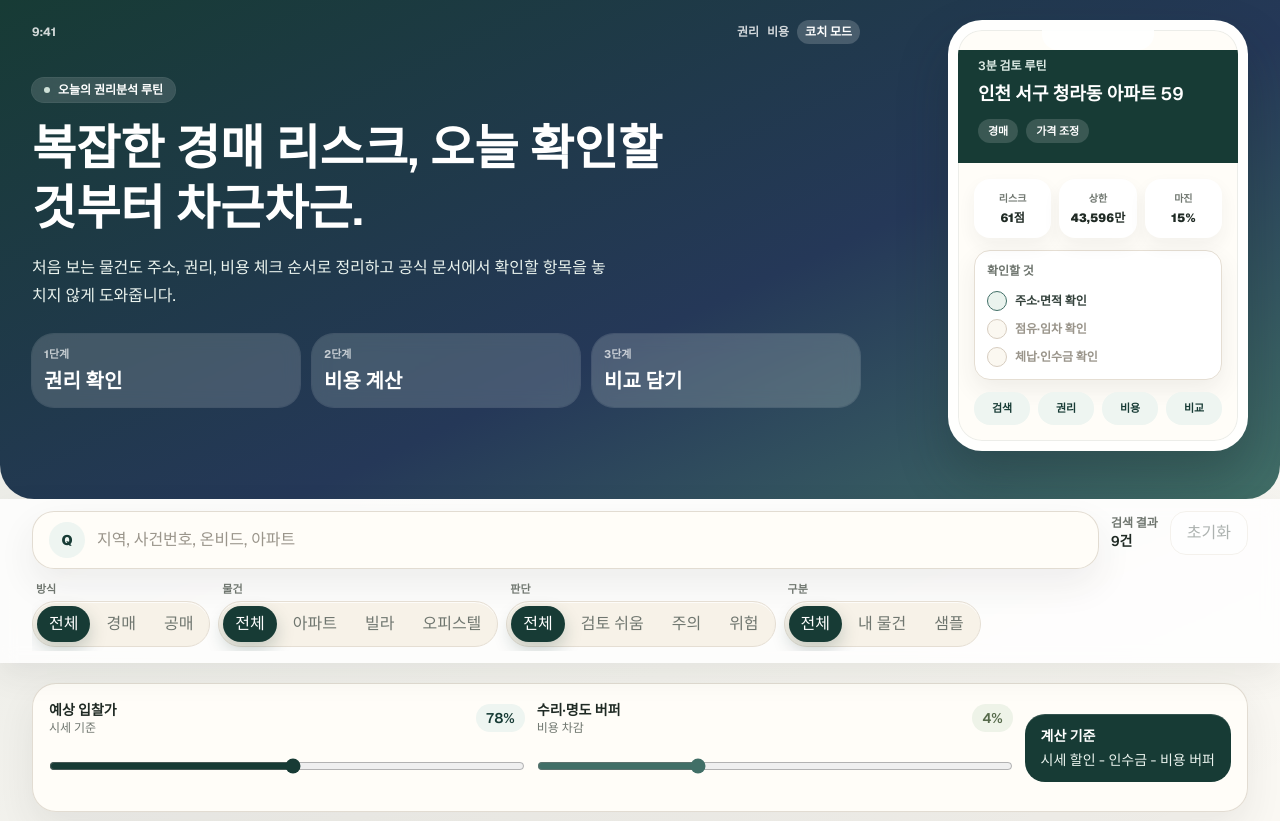
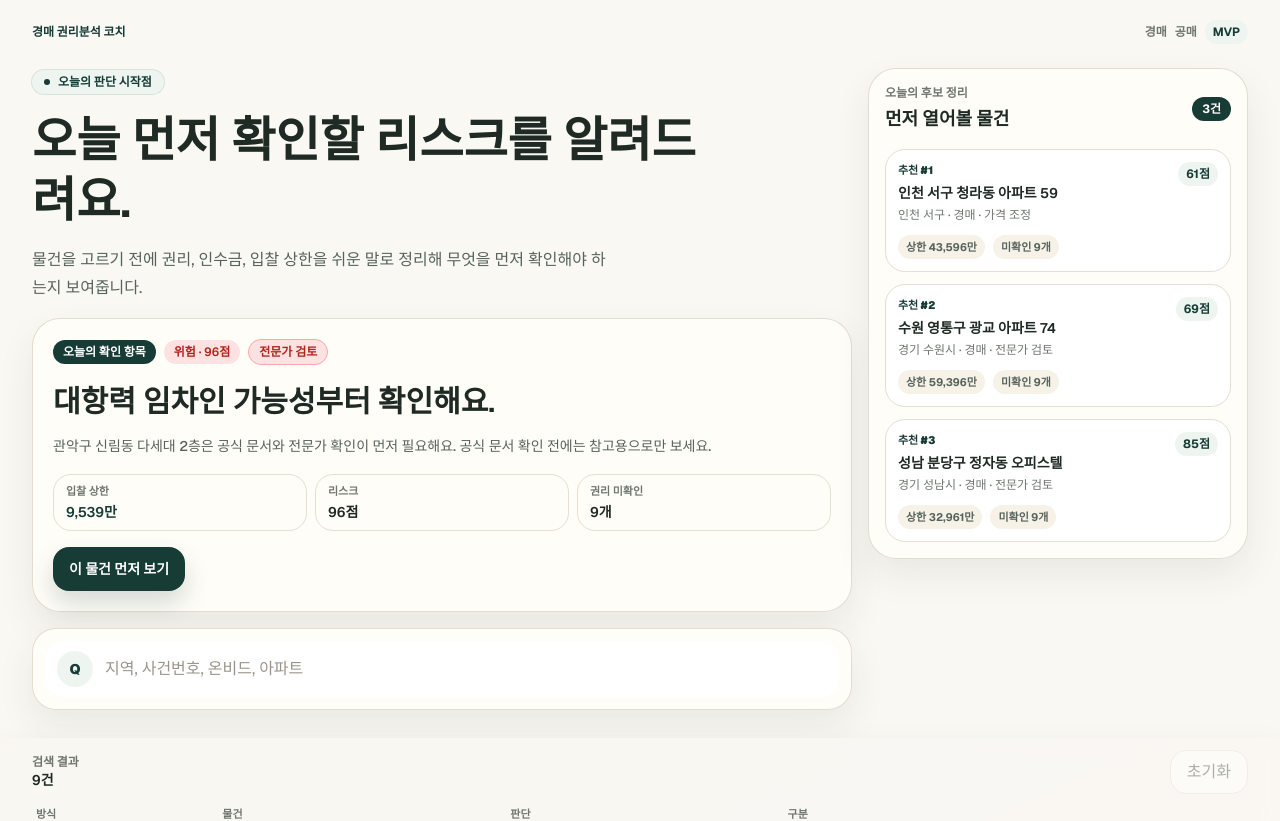
Before and after one commit to jinSsol/auction-risk-analyzer, a Next.js app: page / in a window 1280 px wide. Shown: the top 821 px of the page. Built offline with nearby package versions, Linux system fonts and the light colour scheme.

Commit message:
Redesign home information architecture

```diff
--- a/app/page.tsx
+++ b/app/page.tsx
@@ -89,9 +89,8 @@ export default function Home() {
     level !== "전체",
     owner !== "전체",
   ].filter(Boolean).length;
-  const bestPreview = [...enriched].sort(
-    (left, right) => left.analysis.risk - right.analysis.risk
-  )[0];
+  const coachTask = getCoachTask(enriched);
+  const priorityItems = [...enriched].sort(compareForBasket).slice(0, 3);
 
   function toggleSelected(id: string) {
     setSelectedIds((current) =>
@@ -118,95 +117,40 @@ export default function Home() {
 
   return (
     <main className="app-shell min-h-screen pb-24 text-[#1F2A24] md:pb-0">
-      <section className="hero-surface relative overflow-hidden rounded-b-[34px]">
-        <div className="mx-auto grid max-w-7xl gap-7 px-5 pb-8 pt-5 lg:grid-cols-[minmax(0,1fr)_360px] lg:px-8 lg:pb-12">
-          <div className="min-w-0">
-            <div className="flex items-center justify-between gap-3 text-white/80">
-              <p className="text-xs font-bold">9:41</p>
-              <div className="flex items-center gap-2 text-xs font-bold">
-                <span>권리</span>
-                <span>비용</span>
-                <span className="rounded-full bg-white/18 px-2 py-1 text-white">코치 모드</span>
+      <section className="relative overflow-hidden bg-[#FAF8F3]">
+        <div className="mx-auto max-w-7xl px-5 pb-5 pt-5 lg:px-8 lg:pb-7">
+          <div className="flex items-center justify-between gap-3">
+            <p className="text-xs font-black text-[#173B35]">경매 권리분석 코치</p>
+            <div className="flex items-center gap-2 text-xs font-bold text-[#6F766F]">
+              <span>경매</span>
+              <span>공매</span>
+              <span className="rounded-full bg-[#EEF5F1] px-2 py-1 text-[#173B35]">MVP</span>
             </div>
           </div>
 
-            <div className="mt-8 max-w-2xl">
-              <p className="inline-flex items-center gap-2 rounded-full bg-white/14 px-3 py-1 text-xs font-semibold text-white ring-1 ring-white/18 backdrop-blur">
-                <span className="h-1.5 w-1.5 rounded-full bg-[#CFE1D8]" />
-                오늘의 권리분석 루틴
+          <div className="mt-6 grid gap-4 lg:grid-cols-[minmax(0,1fr)_380px] lg:items-start">
+            <div className="min-w-0 space-y-4">
+              <div className="max-w-2xl">
+                <p className="inline-flex items-center gap-2 rounded-full bg-[#EEF5F1] px-3 py-1 text-xs font-bold text-[#173B35] ring-1 ring-[#D7E4DC]">
+                  <span className="h-1.5 w-1.5 rounded-full bg-[#173B35]" />
+                  오늘의 판단 시작점
                 </p>
-              <h1 className="mt-4 text-3xl font-semibold leading-tight tracking-normal text-white md:text-5xl">
-                복잡한 경매 리스크, 오늘 확인할 것부터 차근차근.
+                <h1 className="mt-4 text-3xl font-semibold leading-tight tracking-normal text-[#1F2A24] md:text-5xl">
+                  오늘 먼저 확인할 리스크를 알려드려요.
                 </h1>
-              <p className="mt-4 max-w-xl text-base leading-7 text-[#EAF3EE]">
-                처음 보는 물건도 주소, 권리, 비용 체크 순서로 정리하고 공식 문서에서
-                확인할 항목을 놓치지 않게 도와줍니다.
+                <p className="mt-4 max-w-xl text-base leading-7 text-[#56635C]">
+                  물건을 고르기 전에 권리, 인수금, 입찰 상한을 쉬운 말로 정리해
+                  무엇을 먼저 확인해야 하는지 보여줍니다.
                 </p>
               </div>
 
-            <div className="mt-6 grid grid-cols-3 gap-3">
-              <HeroMetric label="1단계" value="권리 확인" />
-              <HeroMetric label="2단계" value="비용 계산" tone="warn" />
-              <HeroMetric label="3단계" value="비교 담기" tone="soft" />
-            </div>
-          </div>
+              <CoachTaskCard task={coachTask} />
 
-          <div className="hidden lg:flex lg:justify-end">
-            <div className="phone-mock w-[300px] overflow-hidden bg-[#FFFDF8] text-[#1F2A24]">
-              <div className="phone-notch mx-auto h-5 w-28" />
-              <div className="bg-[#173B35] px-5 pb-5 pt-2 text-white">
-                <p className="text-xs font-semibold text-[#DDEBE5]">3분 검토 루틴</p>
-                <h2 className="mt-2 text-lg font-semibold leading-snug">
-                  {bestPreview?.title ?? "경매·공매 리스크 워크벤치"}
-                </h2>
-                <div className="mt-3 flex gap-2">
-                  <span className="rounded-full bg-white/15 px-2.5 py-1 text-[11px] font-bold">
-                    {bestPreview ? bestPreview.channel : "경매"}
-                  </span>
-                  <span className="rounded-full bg-white/15 px-2.5 py-1 text-[11px] font-bold">
-                    {bestPreview ? bestPreview.analysis.verdict : "입찰 검토"}
-                  </span>
-                </div>
-              </div>
-              <div className="space-y-3 p-4">
-                <div className="grid grid-cols-3 gap-2">
-                  <PhoneMiniStat label="리스크" value={bestPreview ? `${bestPreview.analysis.risk}점` : "18점"} />
-                  <PhoneMiniStat label="상한" value={bestPreview ? uk(bestPreview.analysis.suggested) : "8.6억"} />
-                  <PhoneMiniStat label="마진" value={bestPreview ? percent(bestPreview.analysis.marginRate) : "15%"} />
-                </div>
-                <div className="rounded-2xl border border-[#E5DED3] bg-white p-3 shadow-[0_10px_24px_rgba(47,55,45,0.08)]">
-                  <p className="text-xs font-bold text-[#6F766F]">확인할 것</p>
-                  <div className="mt-3 space-y-2">
-                    <PhoneCheckLine label="주소·면적 확인" />
-                    <PhoneCheckLine label="점유·임차 확인" muted />
-                    <PhoneCheckLine label="체납·인수금 확인" muted />
-                  </div>
-                </div>
-                <div className="grid grid-cols-4 gap-2">
-                  {["검색", "권리", "비용", "비교"].map((label) => (
-                    <div key={label} className="rounded-2xl bg-[#EEF5F1] py-2 text-center text-[11px] font-bold text-[#173B35]">
-                      {label}
-                    </div>
-                  ))}
-                </div>
-              </div>
-            </div>
-          </div>
-        </div>
-      </section>
-
-      <section
-        className={`sticky top-0 z-10 bg-white/82 shadow-[0_12px_30px_rgba(47,55,45,0.08)] backdrop-blur ${
-          mobileTab === "browse" ? "block" : "hidden md:block"
-        }`}
-      >
-        <div className="mx-auto max-w-7xl px-5 py-3 xl:px-8">
-          <div className="grid gap-3 xl:grid-cols-[minmax(280px,1fr)_auto] xl:items-start">
-            <div className="app-card rounded-[22px]">
+              <div className="app-card rounded-[24px] p-3">
                 <label className="sr-only" htmlFor="property-search">
                   물건 검색
                 </label>
-              <div className="flex min-h-14 items-center gap-3 px-4">
+                <div className="flex min-h-14 items-center gap-3 rounded-[18px] bg-white px-3">
                   <span className="flex h-9 w-9 shrink-0 items-center justify-center rounded-full bg-[#EEF5F1] text-sm font-black text-[#173B35]">
                     Q
                   </span>
@@ -228,7 +172,37 @@ export default function Home() {
                   ) : null}
                 </div>
               </div>
-            <div className="flex items-center justify-between gap-3 xl:justify-end">
+            </div>
+
+            <aside className="app-card rounded-[28px] p-4">
+              <div className="flex items-center justify-between gap-3">
+                <div>
+                  <p className="text-xs font-bold text-[#6F766F]">오늘의 후보 정리</p>
+                  <h2 className="mt-1 text-lg font-semibold text-[#1F2A24]">
+                    먼저 열어볼 물건
+                  </h2>
+                </div>
+                <span className="rounded-full bg-[#173B35] px-2.5 py-1 text-xs font-bold text-white">
+                  {priorityItems.length}건
+                </span>
+              </div>
+              <div className="mt-4 space-y-3">
+                {priorityItems.map((item, index) => (
+                  <CoachCandidateRow key={item.id} item={item} index={index} />
+                ))}
+              </div>
+            </aside>
+          </div>
+        </div>
+      </section>
+
+      <section
+        className={`sticky top-0 z-10 bg-[#FAF8F3]/88 shadow-[0_12px_30px_rgba(47,55,45,0.08)] backdrop-blur ${
+          mobileTab === "browse" ? "block" : "hidden md:block"
+        }`}
+      >
+        <div className="mx-auto max-w-7xl px-5 py-3 xl:px-8">
+          <div className="flex items-center justify-between gap-3">
               <div>
                 <p className="text-xs font-bold text-[#6F766F]">검색 결과</p>
                 <p className="text-sm font-semibold text-[#1F2A24]">{stats.total}건</p>
@@ -241,7 +215,6 @@ export default function Home() {
               >
                 초기화
               </button>
-            </div>
           </div>
           <div className="mt-3 flex gap-2 overflow-x-auto pb-1 [scrollbar-width:none] [&::-webkit-scrollbar]:hidden">
             <InlineFilter
@@ -388,6 +361,24 @@ function saveComparisonIds(ids: string[]) {
   }
 }
 
+function getCoachTask(items: AnalyzedItem[]) {
+  const item = [...items].sort((left, right) => right.analysis.risk - left.analysis.risk)[0];
+  if (!item) return null;
+
+  const checklist = summarizeRightsChecklist(item.rightsChecklist);
+  const primaryReason =
+    item.analysis.riskFactors[0]?.label ??
+    (checklist.unknownCount > 0 ? "권리 미확인 항목" : "입찰 상한 확인");
+  const action =
+    item.analysis.verdict === "전문가 검토"
+      ? "공식 문서와 전문가 확인이 먼저 필요해요."
+      : item.analysis.verdict === "가격 조정"
+        ? "입찰가를 낮춰도 마진이 남는지 먼저 보세요."
+        : "상한가 안에서 비교 후보로 담아볼 수 있어요.";
+
+  return { item, primaryReason, action, unknownCount: checklist.unknownCount };
+}
+
 function compareForBasket(left: AnalyzedItem, right: AnalyzedItem) {
   return basketScore(left) - basketScore(right);
 }
@@ -410,50 +401,102 @@ function basketScore(item: AnalyzedItem) {
   );
 }
 
-function HeroMetric({
-  label,
-  value,
-  tone = "default",
+function CoachTaskCard({
+  task,
 }: {
-  label: string;
-  value: string;
-  tone?: "default" | "warn" | "soft";
+  task: ReturnType<typeof getCoachTask>;
 }) {
-  const styles = {
-    default: "bg-white/16 text-white",
-    warn: "bg-[#DDEBE5]/18 text-white",
-    soft: "bg-[#EAF3EE]/20 text-white",
-  };
-
+  if (!task) {
     return (
-    <div className={`rounded-[22px] px-3 py-3 ring-1 ring-white/14 backdrop-blur ${styles[tone]}`}>
-      <p className="text-[11px] font-bold text-white/70">{label}</p>
-      <p className="mt-1 text-xl font-semibold tabular-nums">{value}</p>
+      <div className="app-card rounded-[26px] p-5">
+        <p className="text-sm font-bold text-[#6F766F]">오늘의 확인 항목</p>
+        <p className="mt-2 text-xl font-semibold text-[#1F2A24]">
+          아직 검토할 물건이 없어요.
+        </p>
       </div>
     );
   }
 
-function PhoneMiniStat({ label, value }: { label: string; value: string }) {
+  const { item } = task;
+
   return (
-    <div className="rounded-2xl bg-white px-2 py-3 text-center shadow-[0_8px_18px_rgba(47,55,45,0.06)]">
-      <p className="text-[10px] font-bold text-[#6F766F]">{label}</p>
-      <p className="mt-1 truncate text-xs font-black text-[#1F2A24]">{value}</p>
+    <div className="app-card rounded-[28px] p-5">
+      <div className="flex flex-wrap items-center gap-2">
+        <span className="rounded-full bg-[#173B35] px-2.5 py-1 text-xs font-bold text-white">
+          오늘의 확인 항목
+        </span>
+        <RiskBadge level={item.analysis.level} score={item.analysis.risk} />
+        <Verdict value={item.analysis.verdict} />
+      </div>
+      <h2 className="mt-4 text-2xl font-semibold leading-snug text-[#1F2A24] md:text-3xl">
+        {task.primaryReason}부터 확인해요.
+      </h2>
+      <p className="mt-3 text-sm font-medium leading-6 text-[#56635C]">
+        {item.title}은 {task.action} 공식 문서 확인 전에는 참고용으로만 보세요.
+      </p>
+      <div className="mt-4 grid gap-2 sm:grid-cols-3">
+        <CoachMiniStat label="입찰 상한" value={uk(item.analysis.suggested)} strong />
+        <CoachMiniStat label="리스크" value={`${item.analysis.risk}점`} />
+        <CoachMiniStat label="권리 미확인" value={`${task.unknownCount}개`} />
+      </div>
+      <Link
+        href={`/properties/${item.id}`}
+        className="button-lift mt-4 inline-flex min-h-11 items-center rounded-2xl bg-[#173B35] px-4 text-sm font-semibold text-white shadow-[0_12px_24px_rgba(23,59,53,0.18)]"
+      >
+        이 물건 먼저 보기
+      </Link>
     </div>
   );
 }
 
-function PhoneCheckLine({ label, muted }: { label: string; muted?: boolean }) {
+function CoachMiniStat({
+  label,
+  value,
+  strong,
+}: {
+  label: string;
+  value: string;
+  strong?: boolean;
+}) {
   return (
-    <div className="flex items-center gap-2">
-      <span
-        className={`h-5 w-5 rounded-full border ${
-          muted ? "border-[#D7CDC0] bg-[#FBF8F1]" : "border-[#416F67] bg-[#EAF3EE]"
-        }`}
-      />
-      <span className={`text-xs font-bold ${muted ? "text-[#9A958B]" : "text-[#34423C]"}`}>
-        {label}
+    <div className="rounded-[18px] border border-[#E5DED3] bg-[#FFFDF8] px-3 py-2">
+      <p className="text-[11px] font-bold text-[#6F766F]">{label}</p>
+      <p className={`mt-0.5 text-sm font-semibold tabular-nums ${strong ? "text-[#173B35]" : "text-[#1F2A24]"}`}>
+        {value}
+      </p>
+    </div>
+  );
+}
+
+function CoachCandidateRow({ item, index }: { item: AnalyzedItem; index: number }) {
+  const checklist = summarizeRightsChecklist(item.rightsChecklist);
+
+  return (
+    <Link
+      href={`/properties/${item.id}`}
+      className="interactive-card block rounded-[20px] border border-[#E5DED3] bg-white p-3 hover:border-[#D7CDC0] hover:shadow-[0_12px_24px_rgba(47,55,45,0.08)]"
+    >
+      <div className="flex items-start justify-between gap-3">
+        <div className="min-w-0">
+          <p className="text-[11px] font-black text-[#173B35]">추천 #{index + 1}</p>
+          <p className="mt-1 truncate text-sm font-semibold text-[#1F2A24]">{item.title}</p>
+          <p className="mt-1 text-xs font-medium text-[#6F766F]">
+            {item.district} · {item.channel} · {item.analysis.verdict}
+          </p>
+        </div>
+        <span className="shrink-0 rounded-full bg-[#EEF5F1] px-2 py-1 text-xs font-bold text-[#173B35]">
+          {item.analysis.risk}점
         </span>
       </div>
+      <div className="mt-3 flex flex-wrap gap-2 text-[11px] font-bold text-[#56635C]">
+        <span className="rounded-full bg-[#F7F2E8] px-2 py-1">
+          상한 {uk(item.analysis.suggested)}
+        </span>
+        <span className="rounded-full bg-[#F7F2E8] px-2 py-1">
+          미확인 {checklist.unknownCount}개
+        </span>
+      </div>
+    </Link>
   );
 }
 
```
Also changed, not shown: 2 other files (tests, documents, lock files or other folders). Lines whose indentation alone changed are shown as unchanged.
